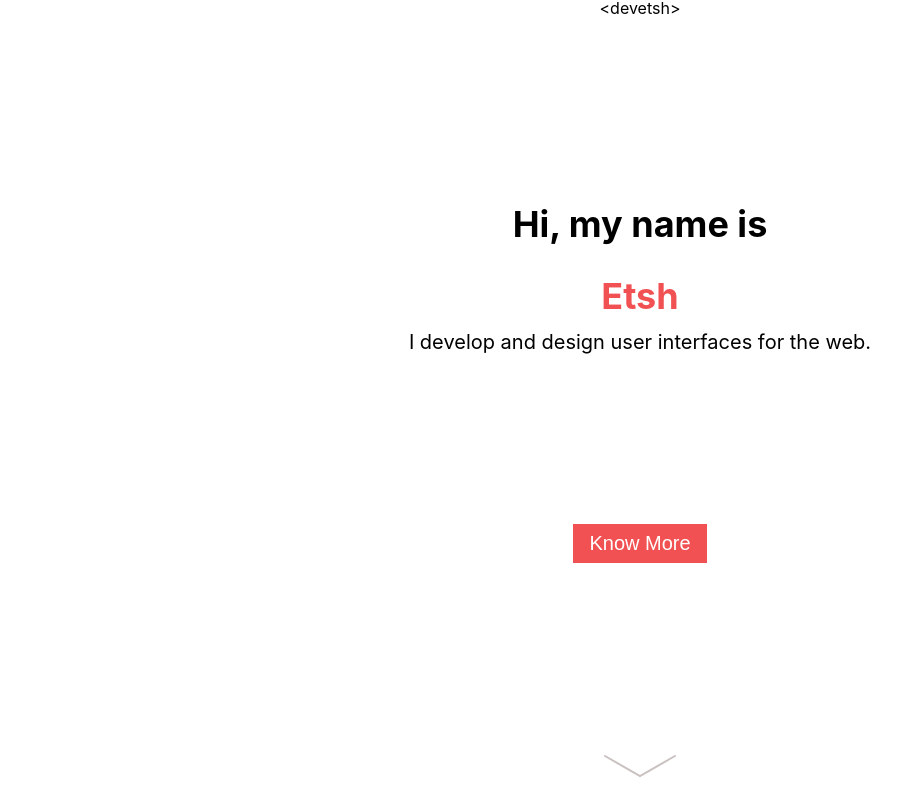
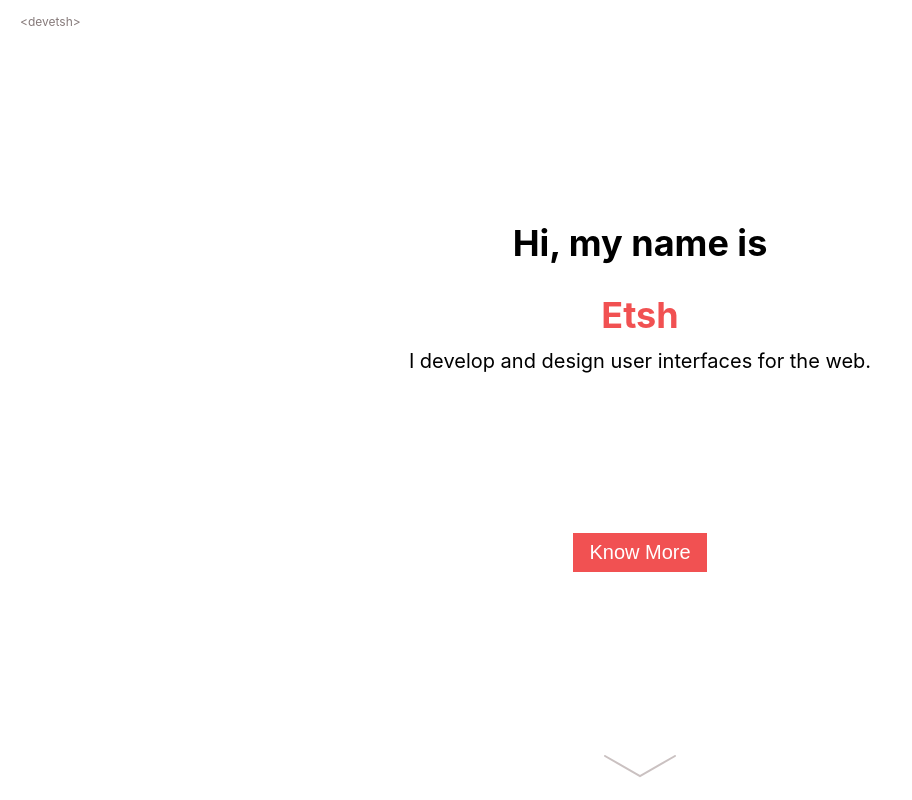
Before and after one commit to EtshD1/personal-page, a React (Create React App) app: page / in a window 1280 px wide. Shown: the whole page, without its empty margins (0-912 px from the left). Built offline with nearby package versions, Linux system fonts and the light colour scheme; a web font is replaced by a local one.

Commit message:
Component Break Down to have a easier edit in the future and more clear code

```diff
--- /dev/null
+++ b/src/Hero-Page/Content.tsx
@@ -0,0 +1,9 @@
+const Content = () => {
+  return (<div className="content container">
+    <h1>Hi, my name is</h1>
+    <h1 className="name">Etsh</h1>
+    <h2>I develop and design user interfaces for the web.</h2>
+  </div>);
+}
+
+export default Content;
--- /dev/null
+++ b/src/Hero-Page/Header.tsx
@@ -0,0 +1,9 @@
+const Header = () => {
+  return (<header className="container">
+    <div className="logo">
+      &lt;devetsh&gt;
+    </div>
+  </header>);
+}
+
+export default Header;
--- /dev/null
+++ b/src/Hero-Page/KnowMore.tsx
@@ -0,0 +1,7 @@
+const KnowMore = () => {
+  return (<div>
+    <button>Know More</button>
+  </div>);
+}
+
+export default KnowMore;
--- /dev/null
+++ b/src/Hero-Page/NextSection.tsx
@@ -0,0 +1,9 @@
+const NextSection = () => {
+  return (<div className="nextSection">
+    <svg width="72" height="23" viewBox="0 0 72 23" fill="none" xmlns="http://www.w3.org/2000/svg">
+      <path d="M0.999993 1L36 21L71 1" stroke="#2D0B0B" strokeOpacity="0.25" strokeWidth="2" strokeLinecap="round" />
+    </svg>
+  </div>);
+}
+
+export default NextSection;
--- a/src/Hero-Page/index.scss
+++ b/src/Hero-Page/index.scss
@@ -7,7 +7,7 @@
   justify-content: space-between;
   align-items: center;
 
-  nav {
+  header {
     height: 2.75rem;
     display: flex;
     justify-content: baseline;
--- a/src/Hero-Page/index.tsx
+++ b/src/Hero-Page/index.tsx
@@ -1,23 +1,14 @@
+import Header from "./Header";
+import Content from "./Content";
+import KnowMore from "./KnowMore";
+import NextSection from "./NextSection";
+
 export const Hero = () => {
   return (<div id="hero">
-    <header className="container">
-      <div className="logo">
-        &lt;devetsh&gt;
-      </div>
-    </header>
-    <div className="content container">
-      <h1>Hi, my name is</h1>
-      <h1 className="name">Etsh</h1>
-      <h2>I develop and design user interfaces for the web.</h2>
-    </div>
-    <div>
-      <button>Know More</button>
-    </div>
-    <div className="nextSection">
-      <svg width="72" height="23" viewBox="0 0 72 23" fill="none" xmlns="http://www.w3.org/2000/svg">
-        <path d="M0.999993 1L36 21L71 1" stroke="#2D0B0B" strokeOpacity="0.25" strokeWidth="2" strokeLinecap="round" />
-      </svg>
-    </div>
+    <Header />
+    <Content />
+    <KnowMore />
+    <NextSection />
   </div>);
 }
 
```
